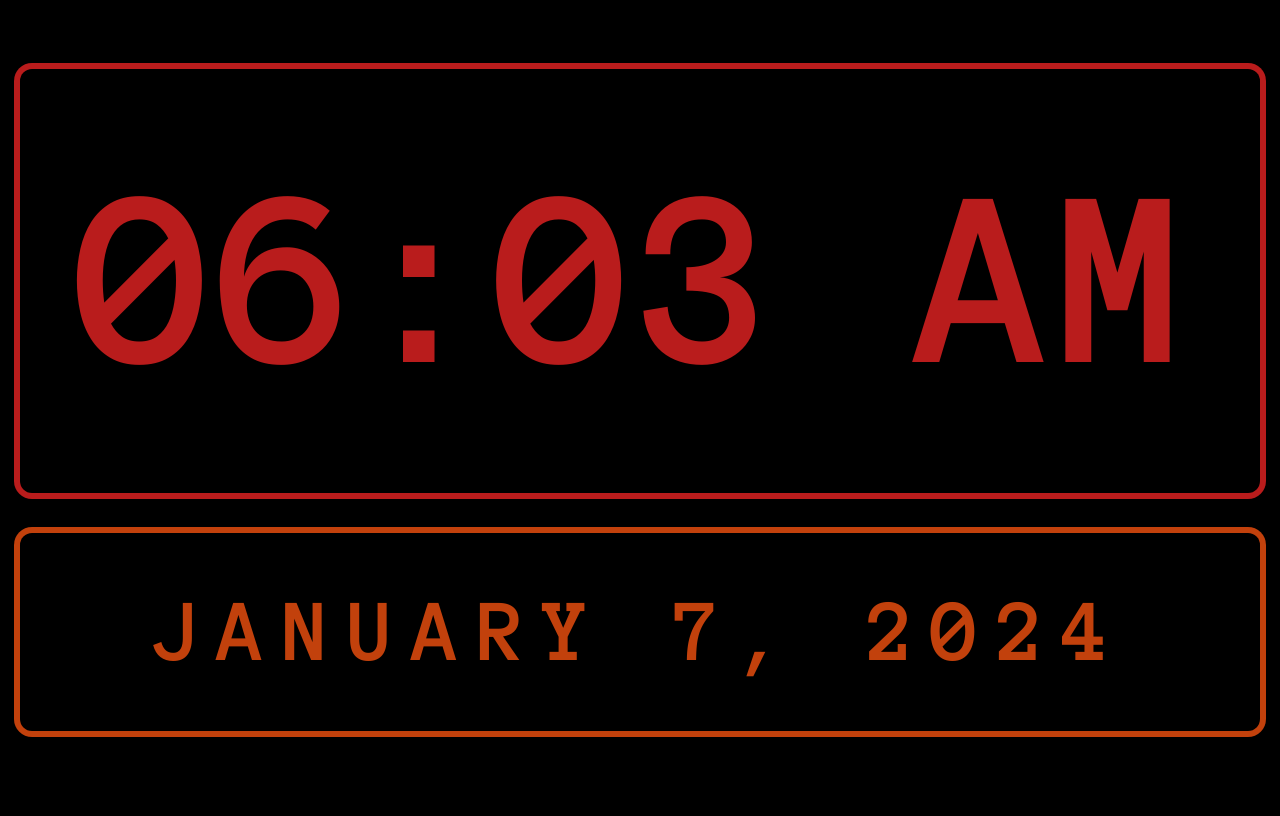
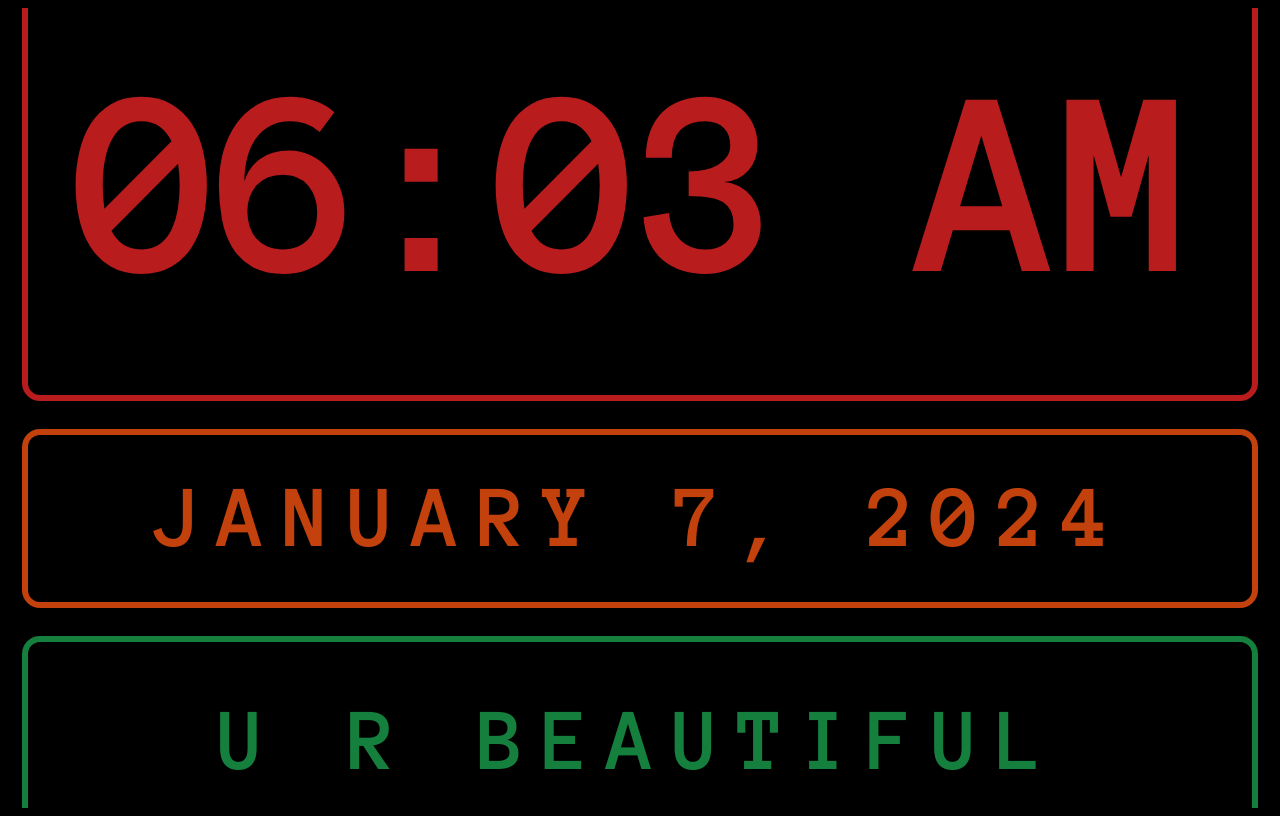
Before and after one commit to chasecee/pi-dashboard, a Next.js app: page / in a window 1280 px wide. Built offline with nearby package versions, Linux system fonts and the light colour scheme.

Commit message:
horiz screen

```diff
--- a/app/components/Clock.jsx
+++ b/app/components/Clock.jsx
@@ -27,6 +27,8 @@ export default function Clock() {
   }, []);
 
   return (
-    <div className="w-full text-center text-[20vw]">{time || "00:00 PM"}</div>
+    <div className="w-full text-center text-[21vw] tracking-tight">
+      {time || "00:00 PM"}
+    </div>
   );
 }
--- a/app/page.tsx
+++ b/app/page.tsx
@@ -3,12 +3,15 @@ import Date from "./components/Date";
 import Logbook from "./components/Logbook";
 export default function Home() {
   return (
-    <main className="flex flex-nowrap gap-10 min-h-screen max-h-screen overflow-hidden flex-col items-stretch justify-center px-5 py-20 mx-auto main ">
-      <div className="rounded-xl ring-[6px] text-red-700 ring-current ring-opacity-50 px-5 py-5  flex justify-center items-center flex-col">
+    <main className="flex flex-nowrap gap-10 min-h-screen max-h-screen overflow-hidden flex-col items-stretch justify-center px-5 py-20 m-2 main text-center ">
+      <div className="rounded-xl ring-[6px] text-red-700 ring-current ring-opacity-50 px-5 py-2  flex justify-center items-center flex-col">
         <Clock />
       </div>
-      <div className="rounded-xl ring-[6px] text-orange-700 ring-current ring-opacity-50 px-5 py-8 text-[7vw] text-center uppercase font-normal tracking-[1rem]">
+      <div className="rounded-xl ring-[6px] text-orange-700 ring-current ring-opacity-50 px-5 py-4 text-[7vw] uppercase font-normal tracking-[1rem]">
         <Date />
+      </div>
+      <div className="rounded-xl ring-[6px] text-green-700 ring-current ring-opacity-50 px-5 py-8 text-[7vw] uppercase font-normal tracking-[1rem]">
+        U R Beautiful
       </div>
     </main>
   );
```
